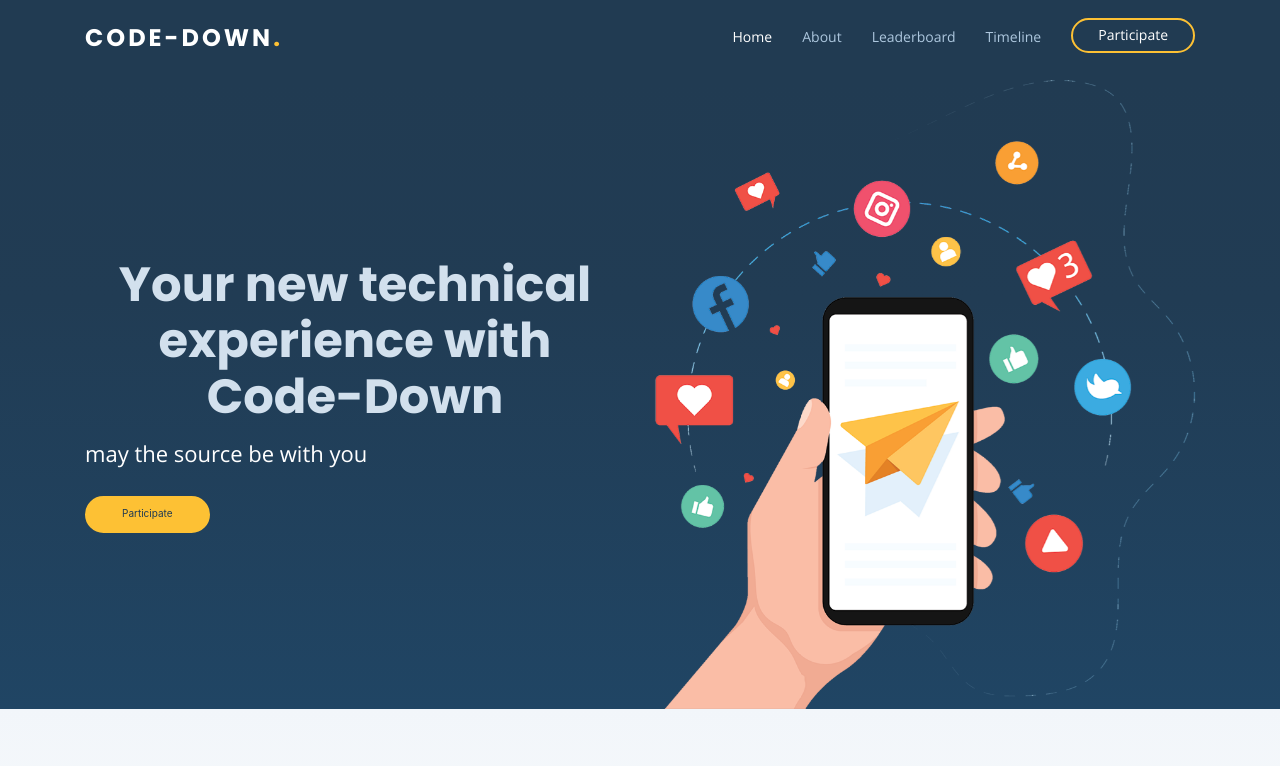
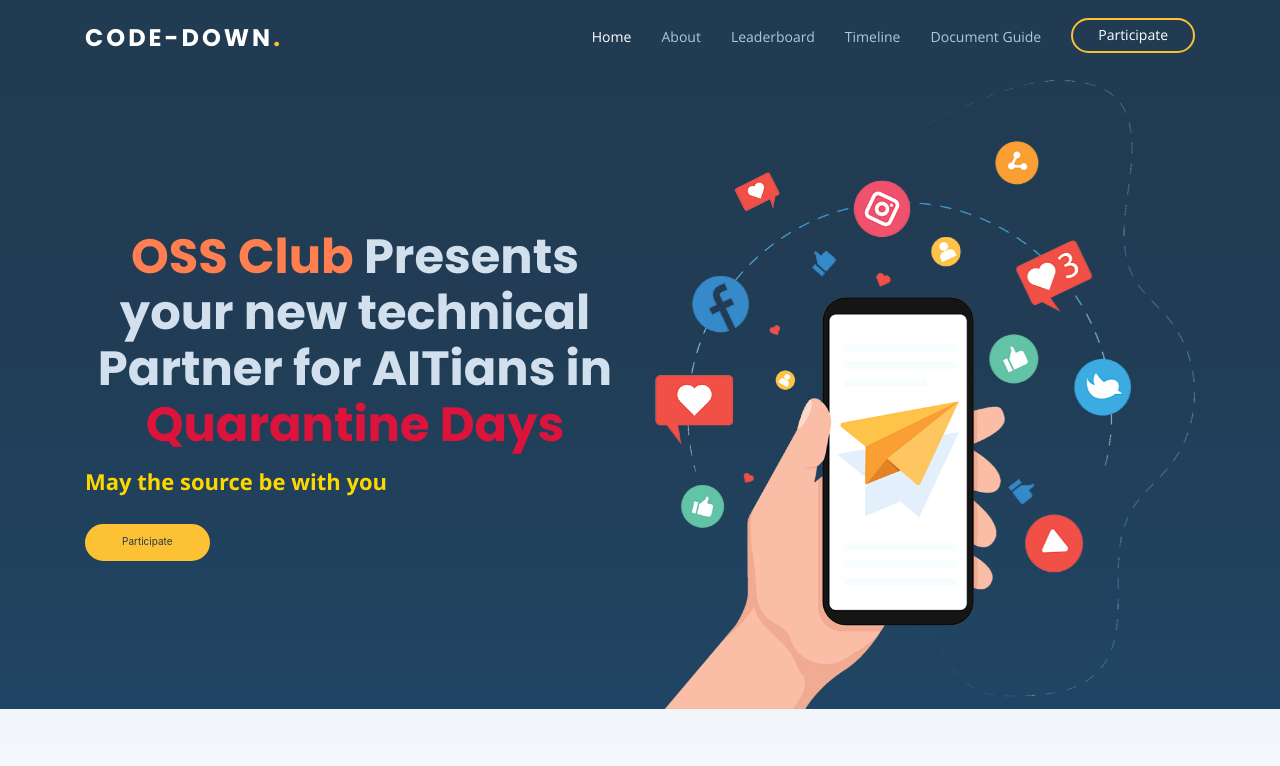
Before and after one commit to AkshaySharma008/skillUp, a website with bundled scripts: page front-end/index.html in a window 1280 px wide. Shown: the top 766 px of the page. Built offline with nearby package versions, Linux system fonts and the light colour scheme.

Commit message:
landing page

```diff
--- a/front-end/index.html
+++ b/front-end/index.html
@@ -31,13 +31,6 @@
   <!-- Template Main CSS File -->
   <link href="assets/css/style.css" rel="stylesheet">
   <link rel="stylesheet" href="https://cdnjs.cloudflare.com/ajax/libs/font-awesome/4.7.0/css/font-awesome.min.css">
-
-  <!-- =======================================================
-  * Template Name: Bocor - v2.0.0
-  * Template URL: https://bootstrapmade.com/bocor-bootstrap-template-nice-animation/
-  * Author: BootstrapMade.com
-  * License: https://bootstrapmade.com/license/
-  ======================================================== -->
   <script src="assets/js/leaderboard.js"></script>
 </head>
 
@@ -59,6 +52,7 @@
           <li><a href="#about">About</a></li>
           <li><a href="#team">Leaderboard</a></li>
           <li><a href="#timeline">Timeline</a></li>
+          <li><a href="#about">Document Guide</a></li>
           <li class="get-started"><a data-toggle="modal" data-target="#signup" style="cursor: pointer;">Participate</a>
           </li>
         </ul>
@@ -73,8 +67,10 @@
     <div class="container">
       <div class="row d-flex align-items-center">
         <div class=" col-lg-6 py-5 py-lg-0 order-2 order-lg-1" data-aos="fade-right">
-          <h1>Your new technical experience with Code-Down</h1>
-          <h2>may the source be with you</h2>
+          <h1><b style="color: coral;">OSS Club</b> Presents your new technical Partner for AITians in <b style="color: crimson;">Quarantine Days</b>
+          </h1>
+
+          <h2><b style="color:gold;"> May the source be with you</b></h2>
           <a data-toggle="modal" data-target="#signup" class="btn-get-started scrollto">Participate</a>
         </div>
         <div class="col-lg-6 order-1 order-lg-2 hero-img" data-aos="fade-left">
@@ -112,7 +108,7 @@
               <h3 data-aos="fade-in" data-aos-delay="100">JOIN</h3>
 
               <p style="display:inline">
-                <a href="#" class="facebook" style="margin:1em"><i class="fa fa-facebook-square fa-5x"></i></a>
+                <a href="https://www.facebook.com/groups/ossclubait/" class="facebook" style="margin:1em"><i class="fa fa-facebook-square fa-5x"></i></a>
                 <a href="#" class="instagram" style="margin:1em"><i class="fa fa-instagram fa-5x"></i></a>
                 <a href="#" class="slack" style="margin:1em"><i class="fa fa-slack fa-5x"></i></a>
                 <a href="#" class="linkedin" style="margin:1em"><i class="fa fa-linkedin-square fa-5x"></i></a>
```
